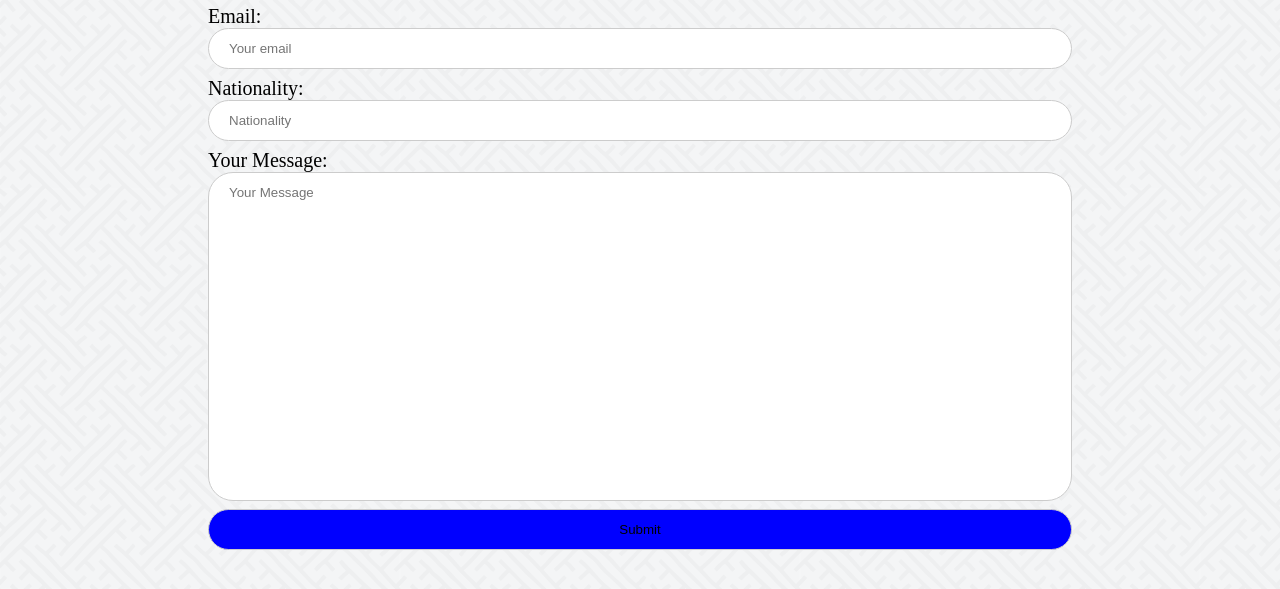
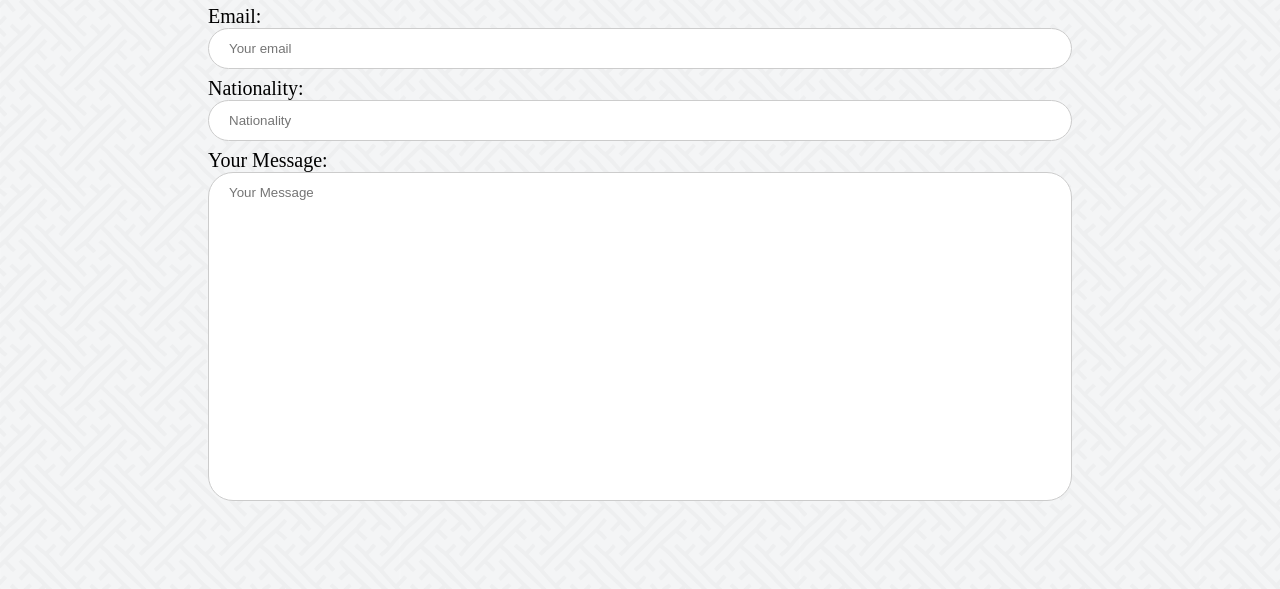
Before and after one commit to mhdiiilham/tgif, a plain HTML site: page contact-me.html in a window 1280 px wide. Shown: the part 211-800 px from the top of the page. Drawn offline with Linux system fonts and the light colour scheme.

```diff
--- a/contact-me.html
+++ b/contact-me.html
@@ -267,9 +267,5 @@
             <label for="kritik-saran">Your Message:</label>
             <input type="textarea" id="kritik-saran" name="kritik-saran" placeholder="Your Message" rows="3" cols="40">
         </form>
-        <form action="thankyou.html">
-            <input type="submit" value="Submit">
-        </form>
-        </form>
         </div>
 </html>
```
